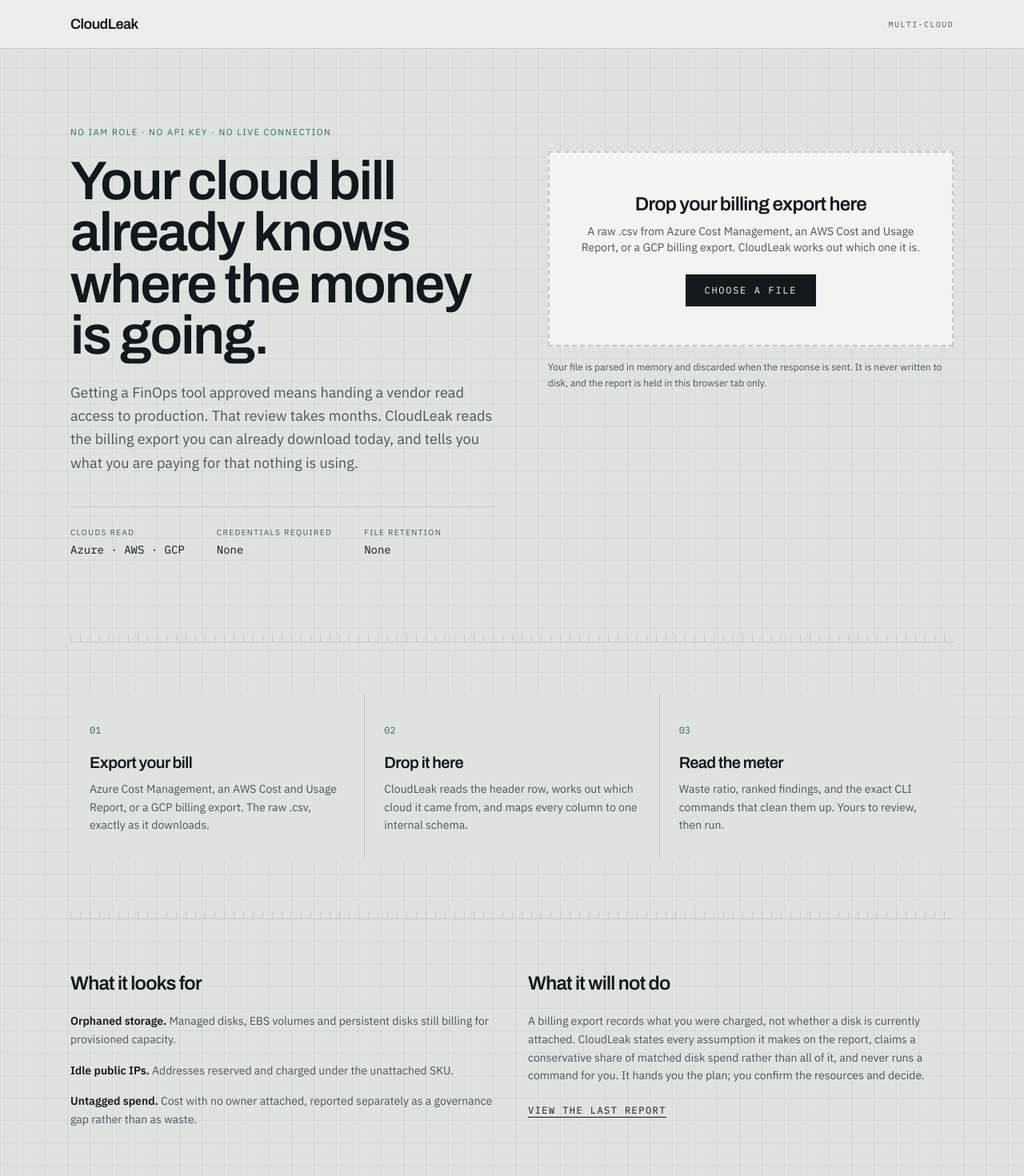
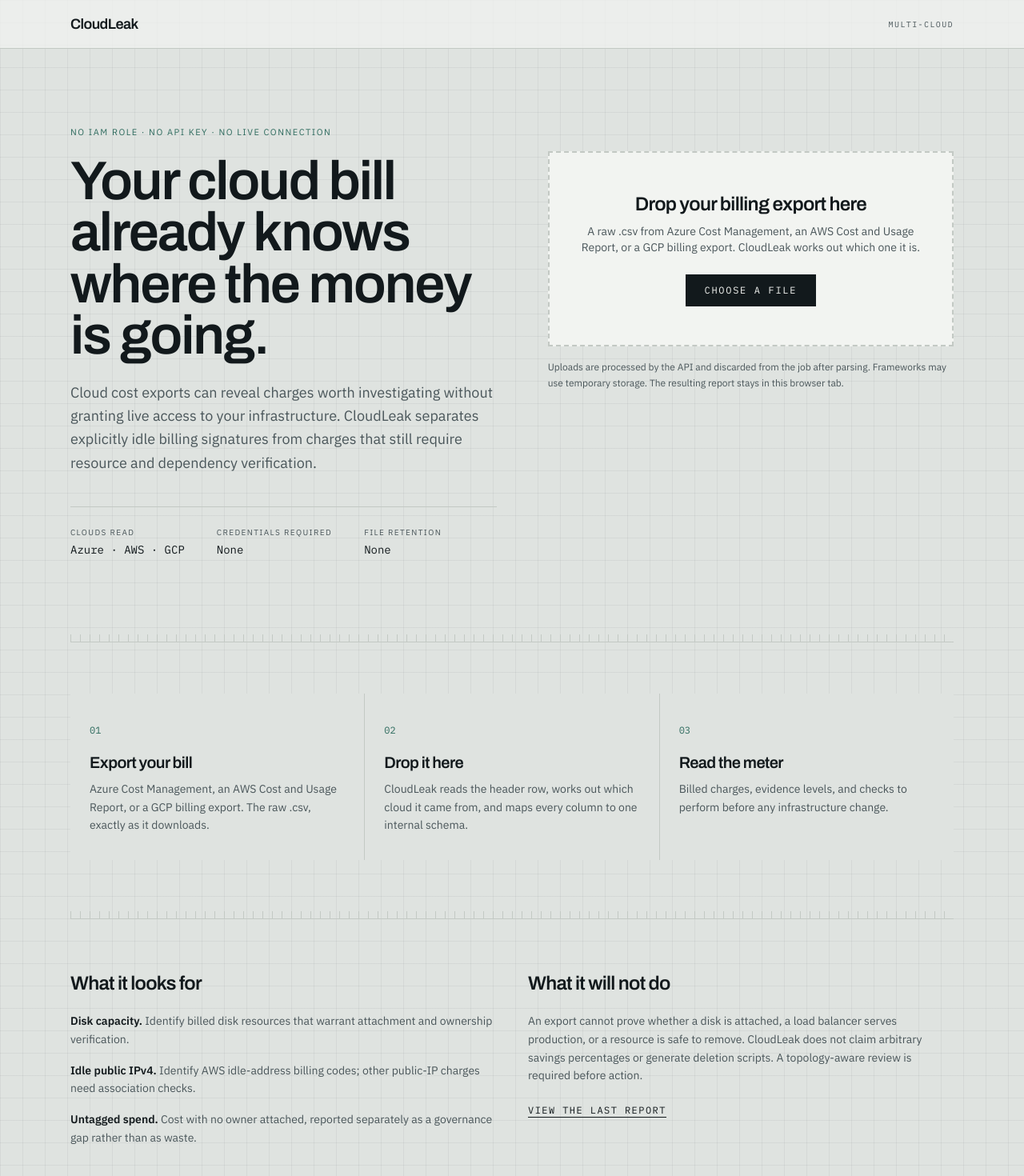
Before and after one commit to pranavg21/cloudleak, a Next.js app in the folder frontend/: page / in a window 1280 px wide. Shown: the top 1470 px of the page at 80% size. Built offline with nearby package versions, Linux system fonts and the light colour scheme.

Commit message:
Align frontend/app/page.tsx with evidence-based audit contract

```diff
--- a/frontend/app/page.tsx
+++ b/frontend/app/page.tsx
@@ -12,7 +12,7 @@ const STEPS = [
   },
   {
     title: "Read the meter",
-    body: "Waste ratio, ranked findings, and the exact CLI commands that clean them up. Yours to review, then run.",
+    body: "Billed charges, evidence levels, and checks to perform before any infrastructure change.",
   },
 ];
 
@@ -38,9 +38,9 @@ export default function LandingPage() {
               Your cloud bill already knows where the money is going.
             </h1>
             <p className="mt-6 max-w-xl text-lg leading-relaxed text-graphite">
-              Getting a FinOps tool approved means handing a vendor read access to production. That
-              review takes months. CloudLeak reads the billing export you can already download
-              today, and tells you what you are paying for that nothing is using.
+              Cloud cost exports can reveal charges worth investigating without granting live
+              access to your infrastructure. CloudLeak separates explicitly idle billing
+              signatures from charges that still require resource and dependency verification.
             </p>
 
             <dl className="mt-10 flex flex-wrap gap-x-10 gap-y-4 border-t border-hairline pt-6">
@@ -62,8 +62,8 @@ export default function LandingPage() {
           <div className="lg:pt-8">
             <CsvUploader />
             <p className="mt-4 text-xs leading-relaxed text-graphite">
-              Your file is parsed in memory and discarded when the response is sent. It is never
-              written to disk, and the report is held in this browser tab only.
+              Uploads are processed by the API and discarded from the job after parsing. Frameworks
+              may use temporary storage. The resulting report stays in this browser tab.
             </p>
           </div>
         </section>
@@ -91,12 +91,12 @@ export default function LandingPage() {
             <h2 className="font-display text-2xl font-600 tracking-signage">What it looks for</h2>
             <ul className="mt-5 space-y-4 text-sm leading-relaxed text-graphite">
               <li>
-                <strong className="font-500 text-ink">Orphaned storage.</strong> Managed disks, EBS
-                volumes and persistent disks still billing for provisioned capacity.
+                <strong className="font-500 text-ink">Disk capacity.</strong> Identify billed disk
+                resources that warrant attachment and ownership verification.
               </li>
               <li>
-                <strong className="font-500 text-ink">Idle public IPs.</strong> Addresses reserved
-                and charged under the unattached SKU.
+                <strong className="font-500 text-ink">Idle public IPv4.</strong> Identify AWS
+                idle-address billing codes; other public-IP charges need association checks.
               </li>
               <li>
                 <strong className="font-500 text-ink">Untagged spend.</strong> Cost with no owner
@@ -107,10 +107,9 @@ export default function LandingPage() {
           <div>
             <h2 className="font-display text-2xl font-600 tracking-signage">What it will not do</h2>
             <p className="mt-5 text-sm leading-relaxed text-graphite">
-              A billing export records what you were charged, not whether a disk is currently
-              attached. CloudLeak states every assumption it makes on the report, claims a
-              conservative share of matched disk spend rather than all of it, and never runs a
-              command for you. It hands you the plan; you confirm the resources and decide.
+              An export cannot prove whether a disk is attached, a load balancer serves production,
+              or a resource is safe to remove. CloudLeak does not claim arbitrary savings percentages
+              or generate deletion scripts. A topology-aware review is required before action.
             </p>
             <Link
               href="/dashboard"
```
